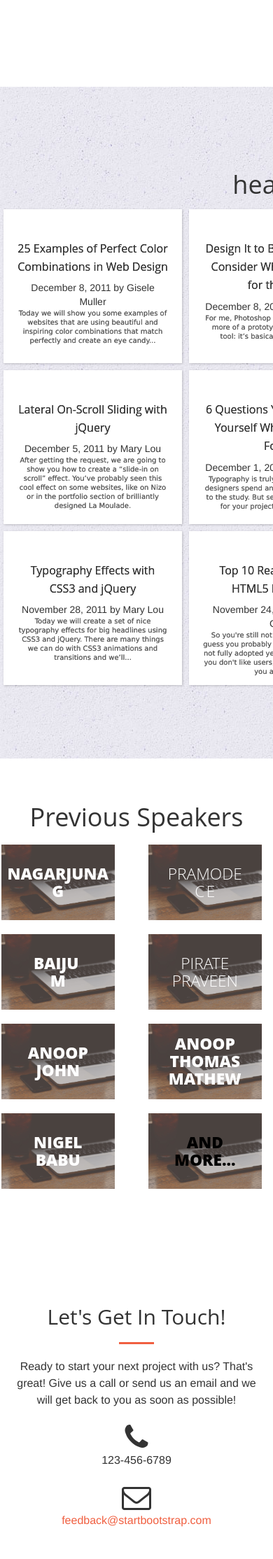
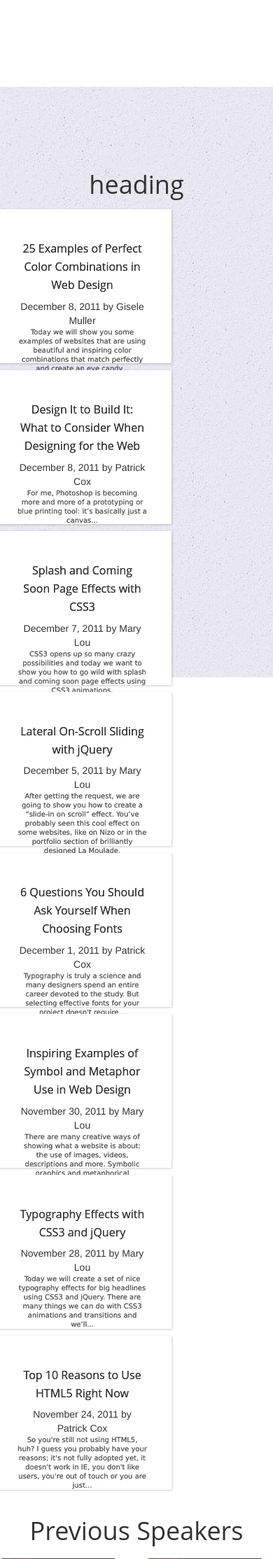
Before and after one commit to fosscell/2016-E, a PHP site: page / in a window 390 px wide; the page is wider, and only the part inside the window is pictured. Shown: the part 2751-4979 px from the top of that part at 70% size. Run offline with PHP 8.4, Linux system fonts and the light colour scheme.

Commit message:
almost responsiv

```diff
--- a/css/main.css
+++ b/css/main.css
@@ -3,7 +3,8 @@
 
 .ib-container{
 	position: relative;
-	width: 800px;
+	width: 100%;
+	height: 100%;
 	margin: 30px auto;
 	display: block;
   /*background-image: url(../img/bg.jpg) no-repeat left left;*/
--- a/index.html
+++ b/index.html
@@ -226,7 +226,8 @@
           </h1>
         </div>
       </div>
-      <article>
+      <div class="row" style="text-align:center;">
+      <article class="col-lg-3">
         <div id="header">
           <h3>
             <a target="_blank" href="http://tympanus.net/codrops/2011/12/08/25-examples-of-perfect-color-combinations-in-web-design/">
@@ -241,7 +242,7 @@
           Today we will show you some examples of websites that are using beautiful and inspiring color combinations that match perfectly and create an eye candy...
         </p>
       </article>
-      <article>
+      <article class="col-lg-3">
         <div id="header">
           <h3>
             <a target="_blank" href="http://tympanus.net/codrops/2011/12/08/design-it-to-build-it-what-to-consider-when-designing-for-the-web/">
@@ -256,7 +257,7 @@
           For me, Photoshop is becoming more and more of a prototyping or blue printing tool: it’s basically just a canvas...
         </p>
       </article>
-      <article>
+      <article class="col-lg-3">
         <div id="header">
           <h3>
             <a target="_blank" href="http://tympanus.net/codrops/2011/12/07/splash-and-coming-soon-page-effects-with-css3/">
@@ -271,7 +272,7 @@
           CSS3 opens up so many crazy possibilities and today we want to show you how to go wild with splash and coming soon page effects using CSS3 animations.
         </p>
       </article>
-      <article>
+      <article class="col-lg-3">
         <div id="header">
           <h3>
             <a target="_blank" href="http://tympanus.net/codrops/2011/12/05/lateral-on-scroll-sliding-with-jquery/">
@@ -286,7 +287,9 @@
           After getting the request, we are going to show you how to create a “slide-in on scroll” effect. You’ve probably seen this cool effect on some websites, like on Nizo or in the portfolio section of brilliantly designed La Moulade.
         </p>
       </article>
-      <article>
+    </div>
+    <div class="row" style="text-align:center;">
+      <article class="col-lg-3">
         <div id="header">
           <h3>
             <a target="_blank" href="http://tympanus.net/codrops/2011/12/01/6-questions-you-should-ask-yourself-when-choosing-fonts/">
@@ -301,7 +304,7 @@
           Typography is truly a science and many designers spend an entire career devoted to the study. But selecting effective fonts for your project doesn't require...
         </p>
       </article>
-      <article>
+      <article class="col-lg-3">
         <div id="header">
           <h3>
             <a target="_blank" href="http://tympanus.net/codrops/2011/11/30/inspiring-examples-of-symbol-and-metaphor-use-in-web-design/">
@@ -316,7 +319,7 @@
           There are many creative ways of showing what a website is about: the use of images, videos, descriptions and more. Symbolic graphics and metaphorical pictures...
         </p>
       </article>
-      <article>
+      <article class="col-lg-3">
         <div id="header">
           <h3>
             <a target="_blank" href="http://tympanus.net/codrops/2011/11/28/typography-effects-with-css3-and-jquery/">
@@ -331,7 +334,7 @@
           Today we will create a set of nice typography effects for big headlines using CSS3 and jQuery. There are many things we can do with CSS3 animations and transitions and we’ll...
         </p>
       </article>
-      <article>
+      <article class="col-lg-3">
         <div id="header">
           <h3>
             <a target="_blank" href="http://tympanus.net/codrops/2011/11/24/top-10-reasons-to-use-html5-right-now/">
@@ -346,6 +349,7 @@
           So you're still not using HTML5, huh? I guess you probably have your reasons; it's not fully adopted yet, it doesn't work in IE, you don't like users, you're out of touch or you are just...
         </p>
       </article>
+    </div>
     </section>
 
     <div id="speaker" class="page-alternate">
```
